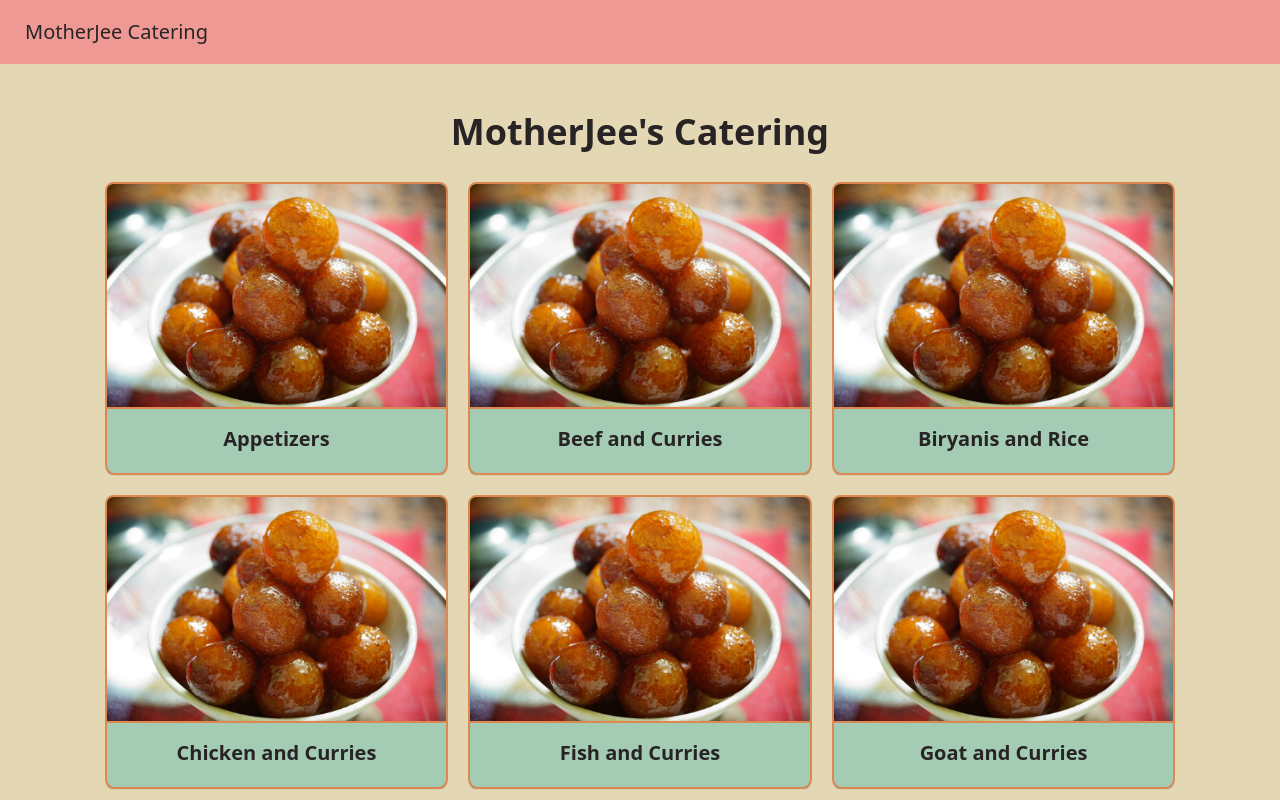
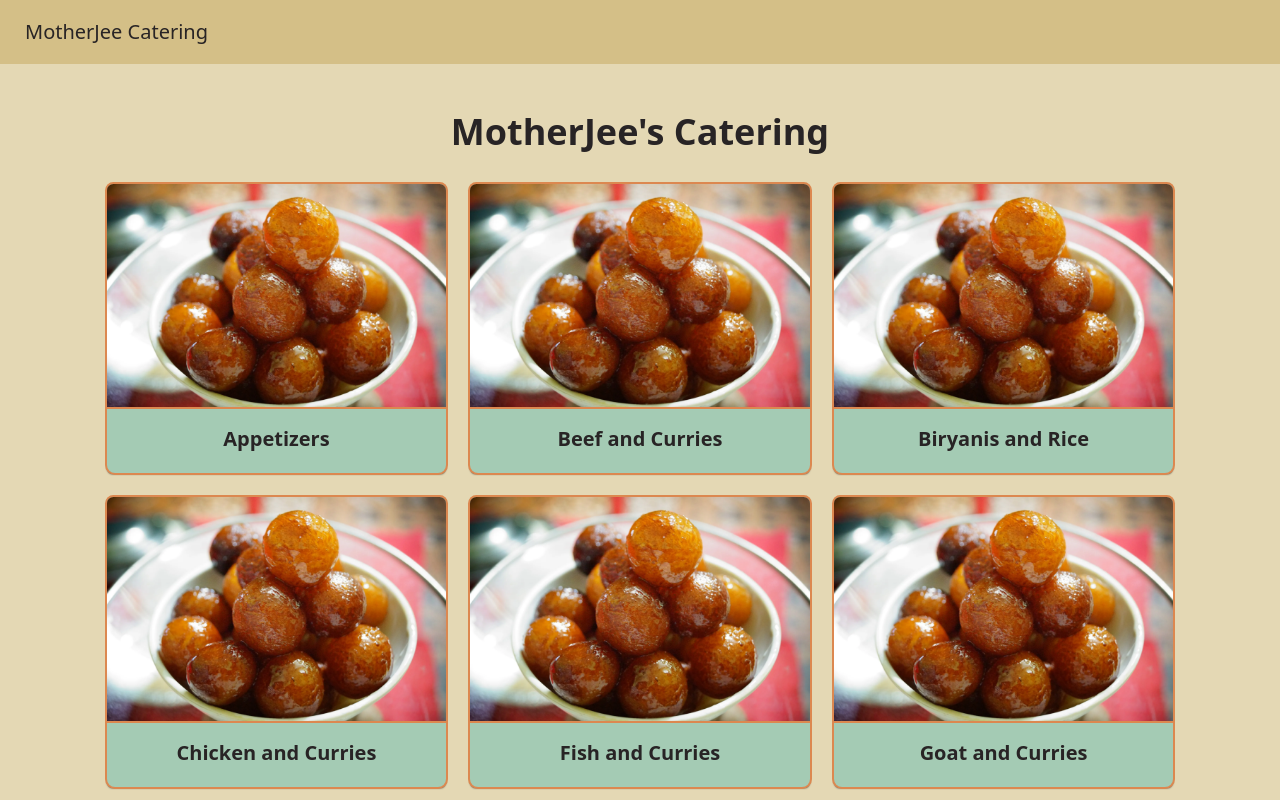
Before and after one commit to ebrahim95/motherjee_catering, a React (Vite) app: page / in a window 1280 px wide. Shown: the top 800 px of the page. Built offline with nearby package versions, Linux system fonts and the light colour scheme.

Commit message:
changed bg color

```diff
--- a/src/App.tsx
+++ b/src/App.tsx
@@ -32,7 +32,7 @@ function App() {
 
   return (
     <div id="main" className="prose max-w-none mx-auto flex flex-col justify-between">
-      <div className="navbar bg-primary">
+      <div className="navbar bg-base-300">
         <div className="navbar-center flex">
           <Link to="/" className="btn btn-ghost normal-case text-xl no-underline">MotherJee Catering</Link>
         </div>
```
